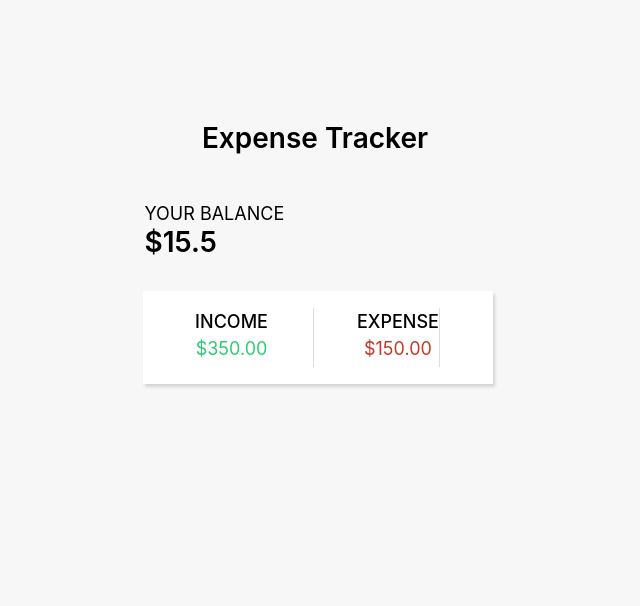
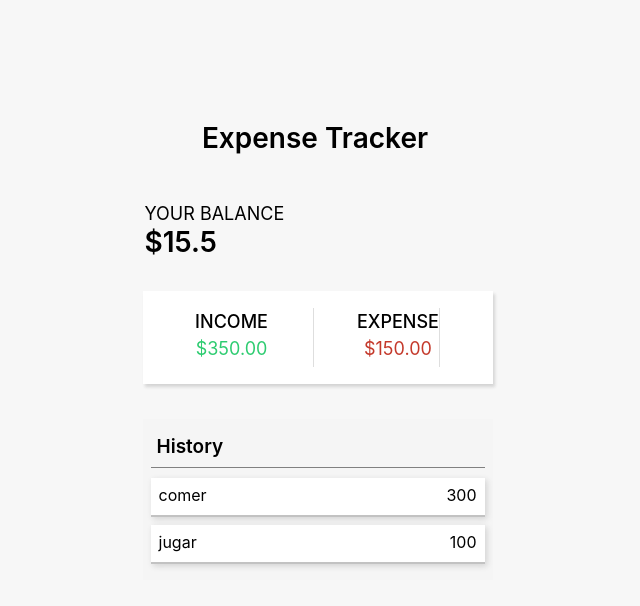
Before and after one commit to RicardoColladoRothschild/expenseTracker-ReactApp, a React (Vite) app: page / in a window 1280 px wide. Shown: the top 606 px of the page, without its empty margins (325-965 px from the left). Built offline with nearby package versions, Linux system fonts and the light colour scheme.

Commit message:
working on list history

```diff
--- a/src/Components/AppUI.tsx
+++ b/src/Components/AppUI.tsx
@@ -1,15 +1,43 @@
+import { useEffect, useState } from 'react';
 import BalanceComponent from '../Components/BalanceComponent';
+import { ExpenseType } from './ExpenseType';
+import { HistoryComponent } from './HistoryComponent';
 import IncomeExpenseComponent from './IncomeExpenseComponent';
+
+
+
 export default function AppUI(){
 
+    const [expenseList, setExpenseList] = useState<Array<ExpenseType>>([]);
+
+
+
+    useEffect(()=>{
+        setExpenseList([
+            {
+                expense:"comer",
+                amount:300
+            },
+            {
+                expense:"jugar",
+                amount:100
+
+            }
+        ]);
+    },[]);
 
     return(
         <main>
             <BalanceComponent
                 balance={15.5}
             />
+            <IncomeExpenseComponent/>
 
-            <IncomeExpenseComponent/>
+                <HistoryComponent
+                    expenseList={expenseList}
+                />
+
+
         </main>
     );
 }
--- /dev/null
+++ b/src/Components/ExpenseType.tsx
@@ -0,0 +1,4 @@
+export interface ExpenseType{
+    expense:string;
+    amount:number;
+}
--- /dev/null
+++ b/src/Components/HistoryComponent.tsx
@@ -0,0 +1,30 @@
+import '../styles/HistoryComponent.css';
+import { ExpenseType } from "./ExpenseType";
+interface Props{
+    expenseList:ExpenseType[]
+}
+export function HistoryComponent({expenseList}: Props){
+
+
+
+    return(
+
+        <>
+        <div className="expense-history-container">
+        <h3>History</h3>
+        <ul className="expense-list-container">
+        {expenseList &&
+                expenseList.map((expense)=>(
+                    <li className="expense-detail-container" key={expense.expense}>
+
+                    <p >{expense.expense}</p>
+                    <span>{expense.amount}</span>
+                    </li>
+                ))
+            }</ul>
+
+        </div>
+
+        </>
+    );
+}
--- /dev/null
+++ b/src/styles/HistoryComponent.css
@@ -0,0 +1,38 @@
+.expense-history-container{
+    width:350px;
+    height:auto;
+    padding:8px;
+    margin-top:35px;
+    background-color: whitesmoke;
+
+}
+
+.expense-history-container h3{
+    font-size:1.9rem;
+    font-weight: 600;
+    border-bottom:1px solid grey;
+    padding:6px;
+    margin-bottom:10px;
+
+}
+
+.expense-list-container{
+    gap:10px;
+
+}
+.expense-detail-container{
+    list-style: none;
+    background-color:white;
+    display:flex;
+    flex-direction:row;
+    justify-content: space-between;
+    height:39px;
+    padding:8px;
+    margin-bottom:8px;
+    box-shadow: 2px 2px 6px rgba(35,35,35,0.16);
+    border-bottom: 2px solid #c2c2c2;
+    font-size:1.6rem;
+    line-height: 1.8rem;;
+
+
+}
```
Also changed, not shown: src/Components/ExpensesHistory.tsx (added).
